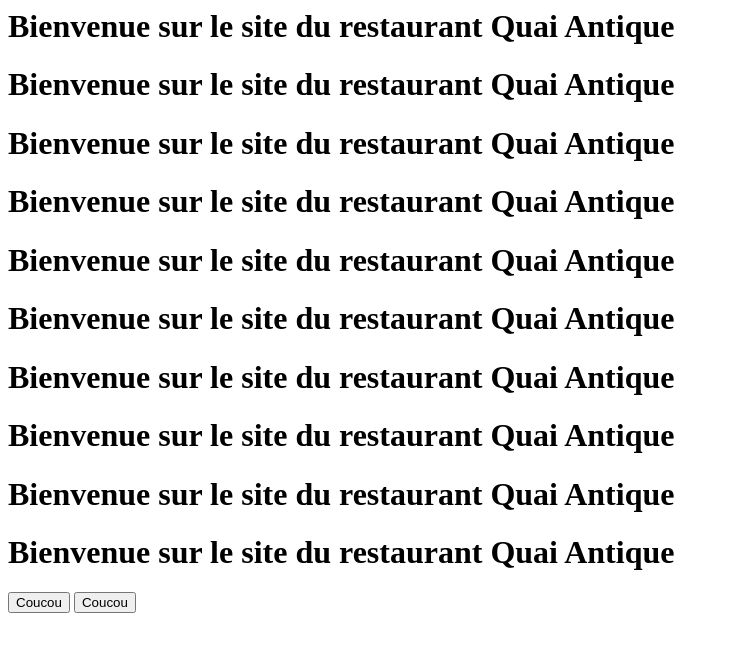
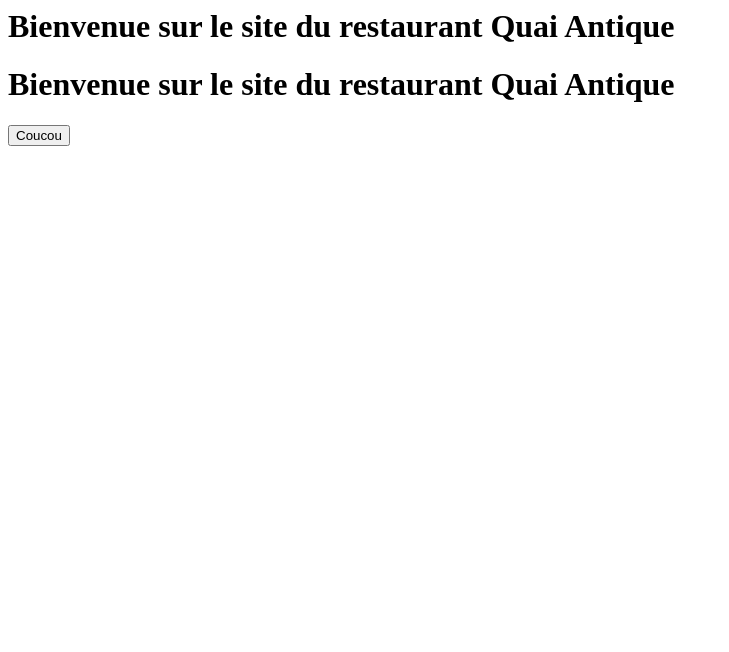
Before and after one commit to LWLDTP/QuaiAntiqueRestaurantFront, a website: page pages/home.html in a window 1280 px wide. Shown: the whole page, without its empty margins (0-729 px from the left). Drawn offline with Linux system fonts and the light colour scheme.

Commit message:
ajout du footer

```diff
--- a/pages/home.html
+++ b/pages/home.html
@@ -1,16 +1,7 @@
-<h1>Bienvenue sur le site du restaurant Quai Antique</h1>
-<h1>Bienvenue sur le site du restaurant Quai Antique</h1>
-<h1>Bienvenue sur le site du restaurant Quai Antique</h1>
-<h1>Bienvenue sur le site du restaurant Quai Antique</h1>
-<h1>Bienvenue sur le site du restaurant Quai Antique</h1>
-<h1>Bienvenue sur le site du restaurant Quai Antique</h1>
-<h1>Bienvenue sur le site du restaurant Quai Antique</h1>
-<h1>Bienvenue sur le site du restaurant Quai Antique</h1>
 <h1>Bienvenue sur le site du restaurant Quai Antique</h1>
 <h1>Bienvenue sur le site du restaurant Quai Antique</h1>
 
 
-<button class="btn btn-primary">Coucou</button>
 <!DOCTYPE html>
 <html lang="fr">
 <head>
@@ -18,15 +9,14 @@
     <meta name="viewport" content="width=device-width, initial-scale=1.0">
     <title>Mon site</title>
 
-    <!-- Lien vers Bootstrap via CDN -->
-
-
 </head>
 <body>
-
     <!-- Le bouton avec la classe btn-primary pour le bleu -->
     <button class="btn btn-primary">Coucou</button>
 
+        <footer class="footer">
+        </footer>
 
 </body>
+
 </html>
```
Also changed, not shown: index.html (+10 -7 lines), scss/main.scss (+7 -3 lines), scss/main.css, 1 other file.
